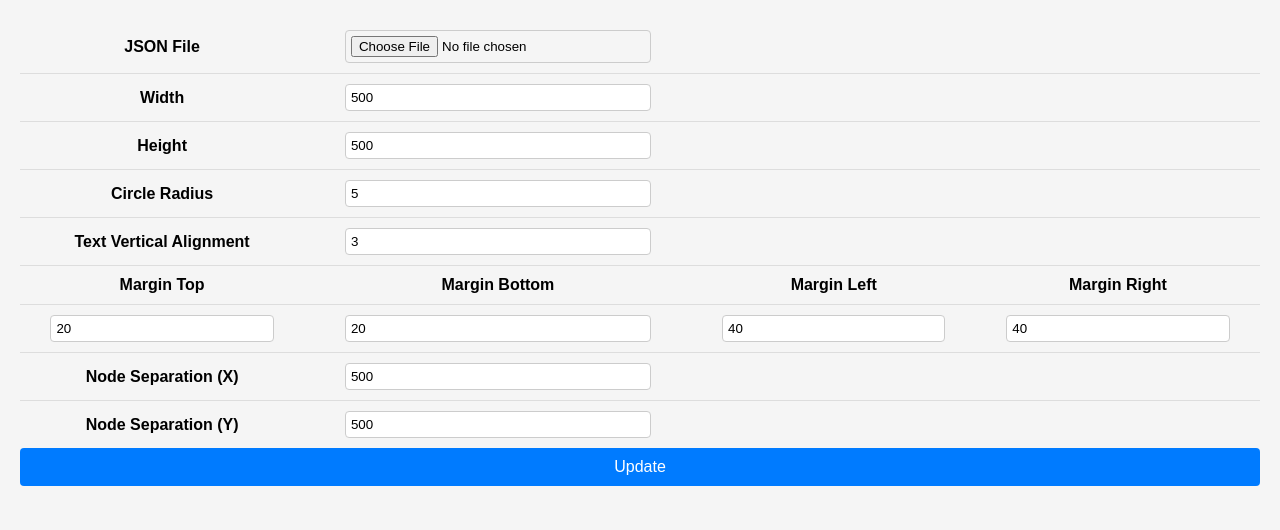
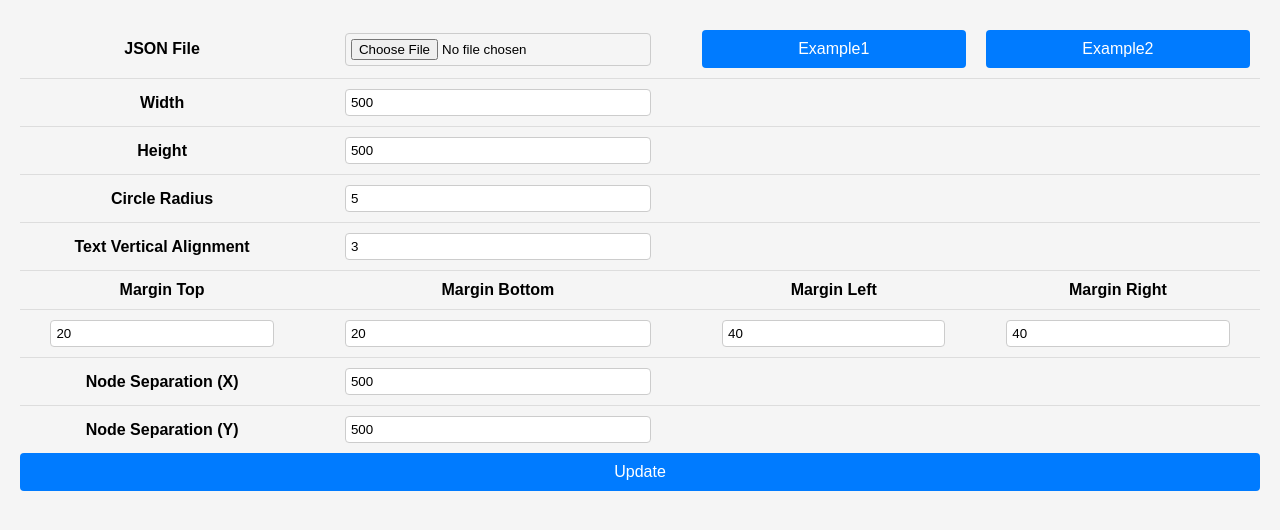
Before and after one commit to kubagosth/TreeGen, a plain HTML site: page index.html in a window 1280 px wide. Drawn offline with nearby package versions, Linux system fonts and the light colour scheme.

Commit message:
Add buttons to select example JSON files for data input

```diff
--- a/index.html
+++ b/index.html
@@ -14,6 +14,8 @@
       <tr>
         <td>JSON File</td>
         <td><input type="file" id="file"></td>
+        <td><button onclick="selectFileFromExample('data.json')">Example1</button></td>
+        <td><button onclick="selectFileFromExample('data copy.json')">Example2</button></td>
       </tr>
       <tr>
         <td>Width</td>
@@ -83,6 +85,13 @@
         };
       }
     );
+
+    function selectFileFromExample(fileName) {
+      fetch("Example/" + fileName).then((response) => response.json()).then((tempData) => {
+        data = tempData;
+        update();
+      })
+    }
 
     function update() {
       if (!data) {
```
